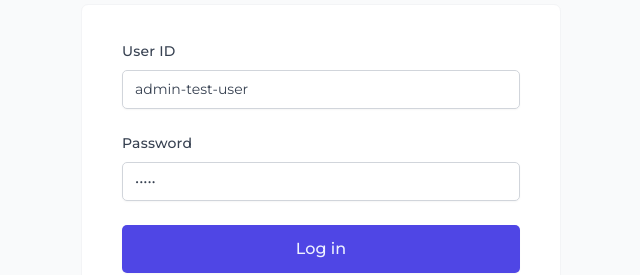
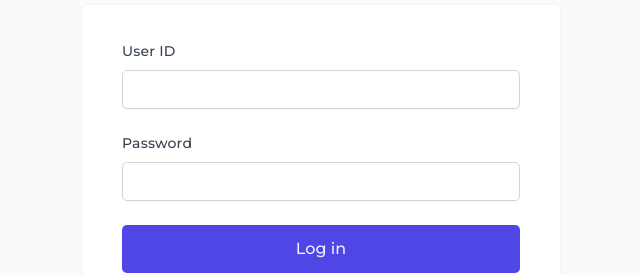
Before and after one commit to nikhil0689/yoga-frontend, a React (Vite) app: page /login in a window 1280 px wide. Shown: the part 259-534 px from the top of the page, without its empty margins (319-959 px from the left). Built offline with nearby package versions, Linux system fonts and the light colour scheme.

Commit message:
remove creds

```diff
--- a/src/features/authentication/LoginForm.jsx
+++ b/src/features/authentication/LoginForm.jsx
@@ -11,8 +11,8 @@ import Spinner from "../../ui/Spinner";
 function LoginForm() {
   const queryClient = useQueryClient();
   const { clearSessionData } = useAuth();
-  const [userId, setUserId] = useState("admin-test-user");
-  const [password, setPassword] = useState("admin");
+  const [userId, setUserId] = useState("");
+  const [password, setPassword] = useState("");
   const [loadData, setLoadData] = useState(false);
   const { login, isLoading } = useLogin();
 
```
